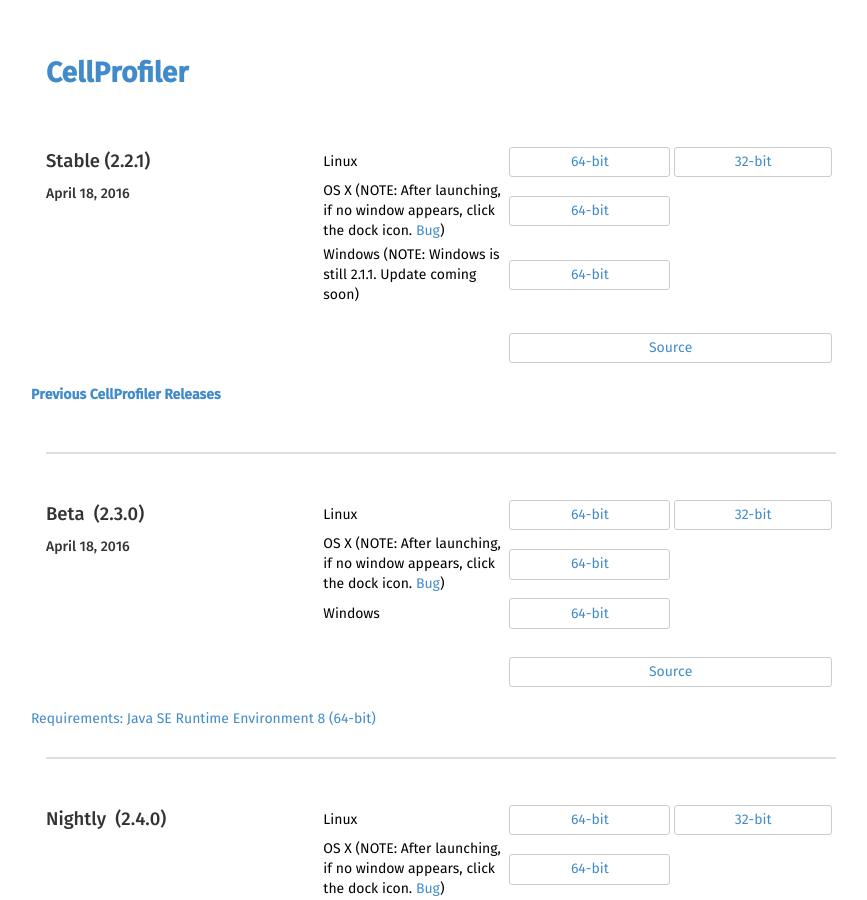
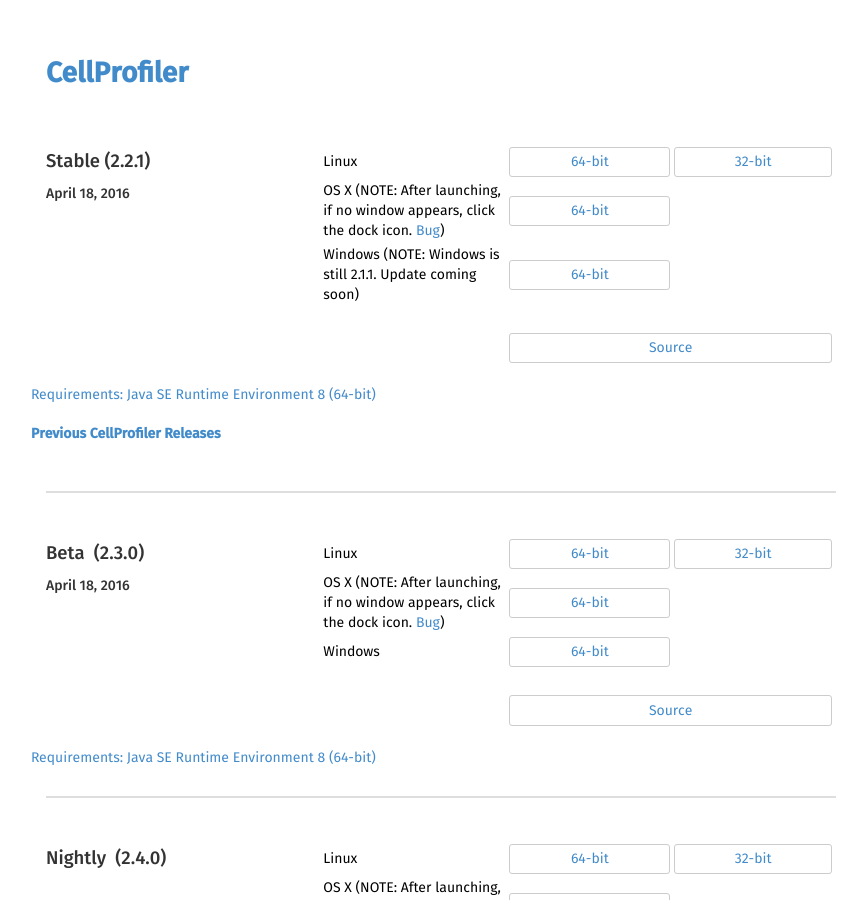
Before and after one commit to CellProfiler/cellprofiler.github.com-backup, a Jekyll site: the page built from releases/index.html, in a window 1280 px wide and 900 px high. Shown: the whole window, without its empty margins (199-1066 px from the left). Built offline with Jekyll 4.4.1, drawn with Linux system fonts in a browser that asks for light colours.

Commit message:
Update index.html

```diff
--- a/releases/index.html
+++ b/releases/index.html
@@ -50,7 +50,11 @@
       </tbody>
     </table>
   </div>
+
+  <a href="http://www.oracle.com/technetwork/java/javase/downloads/jre8-downloads-2133155.html">Requirements: Java SE Runtime Environment 8 (64-bit)</a>
+
   <br>
+
   <h4><a href="../previousReleases.html">Previous CellProfiler Releases</a></h4>
 </div>
 
```
